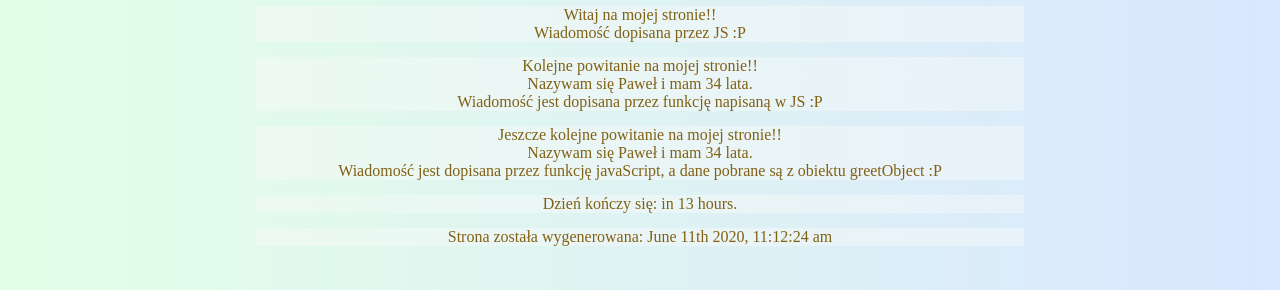
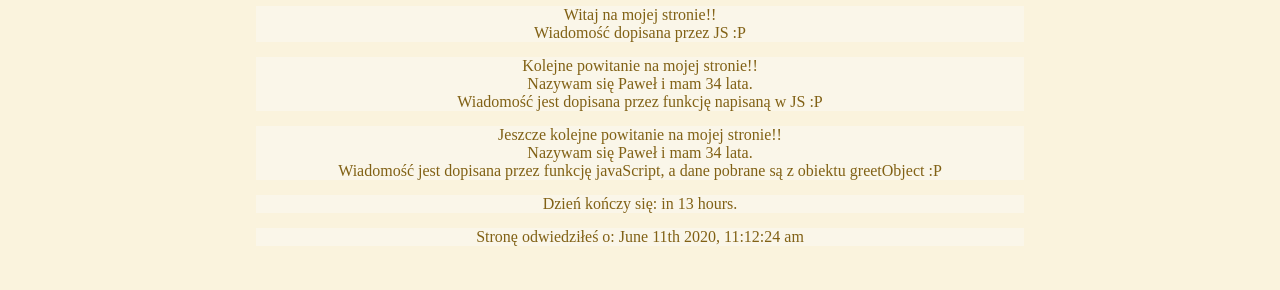
Before and after one commit to pawel-haraf/homepage-webpack, a website built with webpack: page src/pages/index.html in a window 1280 px wide. Shown: the part 182-472 px from the top of the page. Built offline with nearby package versions, Linux system fonts and the light colour scheme.

Commit message:
change background

```diff
--- a/src/js/index.js
+++ b/src/js/index.js
@@ -112,7 +112,7 @@ hamburger.addEventListener('click', () =>{
 
 console.log (moment().startOf('day').fromNow());
 
-const now = `Strona została wygenerowana: ${moment().format('MMMM Do YYYY, h:mm:ss a')}`;
+const now = `Stronę odwiedziłeś o: ${moment().format('MMMM Do YYYY, h:mm:ss a')}`;
 
 const Myclock = document.querySelector('.time--js3');
 Myclock.innerHTML = now;
--- a/src/scss/style.scss
+++ b/src/scss/style.scss
@@ -19,7 +19,7 @@ html {
 }
 
 .body {
-  background: linear-gradient(90deg, #e3ffe7 0%, #d9e7ff 100%);
+  background: #FAF3DD;
   display: grid;
   grid-template-columns: 1fr, 8fr, 1f;
   grid-template-areas:
```
